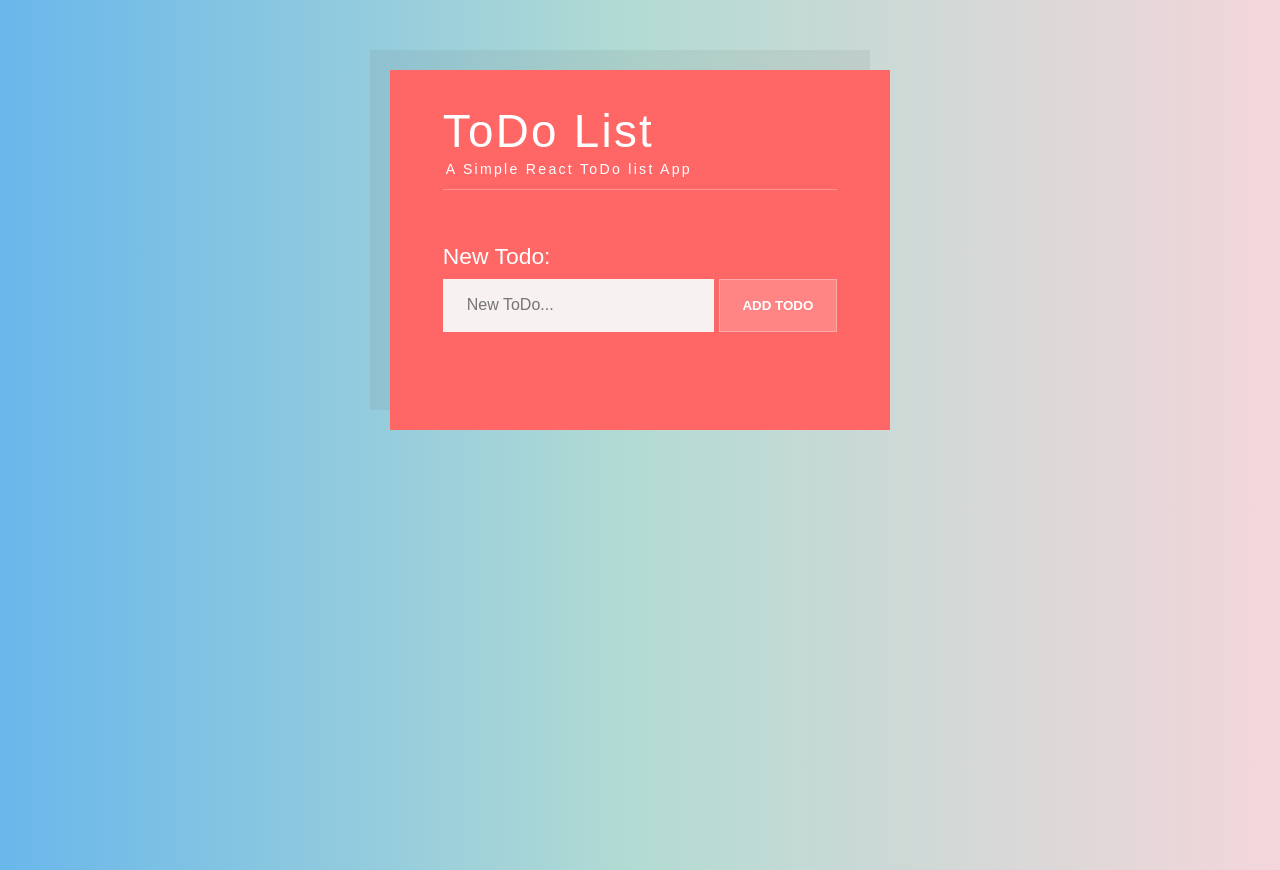
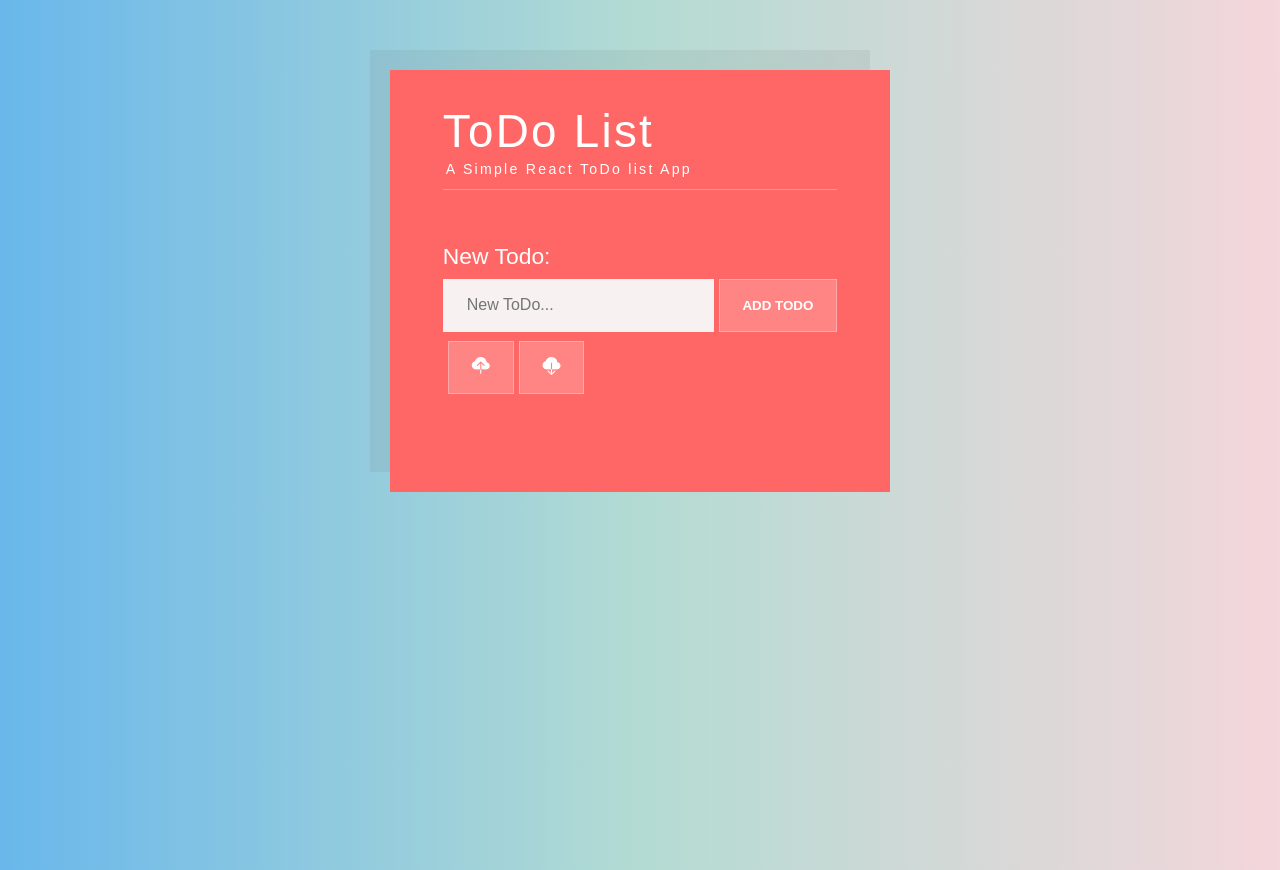
Before and after one commit to PirrachoDev/todo-app, a React (Create React App) app: page / in a window 1280 px wide. Built offline with nearby package versions, Linux system fonts and the light colour scheme.

Commit message:
added save and retreive features, using localStorage

```diff
--- a/src/NewTodoForm.css
+++ b/src/NewTodoForm.css
@@ -37,3 +37,7 @@
     font-family: "Quicksand", sans-serif;
     height: 3rem;
   }
+  .SaveAndShow button{
+    margin-top: 0.5em;
+    font-size: large;
+  }
--- a/src/NewTodoForm.js
+++ b/src/NewTodoForm.js
@@ -9,6 +9,8 @@ class NewTodoForm extends Component {
         }
         this.handleChange = this.handleChange.bind(this);
         this.handleSubmit = this.handleSubmit.bind(this);
+        this.handleSave = this.handleSave.bind(this);
+        this.handleShow = this.handleShow.bind(this);
     }
     handleChange(e) {
         this.setState({
@@ -24,6 +26,12 @@ class NewTodoForm extends Component {
             });
         }
     }
+    handleSave(){
+        this.props.save()
+    }
+    handleShow(){
+        this.props.show()
+    }
 
     render() {
         return (
@@ -32,6 +40,10 @@ class NewTodoForm extends Component {
                     <label htmlFor='todoText'>New Todo: </label>
                     <input type='text' value={this.state.todoText} onChange={this.handleChange} id="todoText" name='todoText' placeholder='New ToDo...' />
                     <button onClick={this.handleSubmit}>Add Todo</button>
+                    <div className='SaveAndShow'>
+                        <button onClick={this.handleSave}><i className="bi bi-cloud-upload-fill"></i></button>
+                        <button onClick={this.handleShow}><i className="bi bi-cloud-download-fill"></i></button>
+                    </div>
                 </form>
             </div>
         )
--- a/src/Todo.js
+++ b/src/Todo.js
@@ -75,8 +75,8 @@ class Todo extends Component {
                         {this.props.todoText}
                     </li>
                     <div className='Todo-buttons'>
-                        <button onClick={this.handleEdit}><i class="bi bi-pencil-fill"></i></button>
-                        <button onClick={this.handleRemove}><i class="bi bi-trash3-fill"></i></button>
+                        <button onClick={this.handleEdit}><i className="bi bi-pencil-fill"></i></button>
+                        <button onClick={this.handleRemove}><i className="bi bi-trash3-fill"></i></button>
                     </div>
                 </div>
         }
--- a/src/TodoList.js
+++ b/src/TodoList.js
@@ -14,6 +14,9 @@ class TodoList extends Component {
         this.handleRemoveTodo = this.handleRemoveTodo.bind(this);
         this.handleUpdateTodo = this.handleUpdateTodo.bind(this);
         this.handleCompletion = this.handleCompletion.bind(this);
+
+        this.saveToLocalStorage = this.saveToLocalStorage.bind(this);
+        this.getLocalStorage = this.getLocalStorage.bind(this);
     }
 
     handleAddTodo(todo) {
@@ -26,11 +29,15 @@ class TodoList extends Component {
     }
 
     saveToLocalStorage(){
-        localStorage.setItem('todos', this.state.todos);
+        localStorage.setItem('todos', JSON.stringify(this.state.todos));
+        console.log('SAVED');
     }
     getLocalStorage(){
         let todos = localStorage.getItem('todos');
-        return todos;
+        console.log(todos);
+        this.setState({
+            todos: JSON.parse(todos)
+        })
     }
 
     handleUpdateTodo(id, updatedTodoText) {
@@ -71,7 +78,11 @@ class TodoList extends Component {
         return (
             <div className='TodoList'>
                 <h1>ToDo List <span>A Simple React ToDo list App</span></h1>
-                <NewTodoForm addTodo={this.handleAddTodo} />
+                <NewTodoForm
+                    addTodo={this.handleAddTodo}
+                    save={this.saveToLocalStorage}
+                    show={this.getLocalStorage}
+                />
                 <div>
                     <ul>
                         {this.state.todos.map(
```
